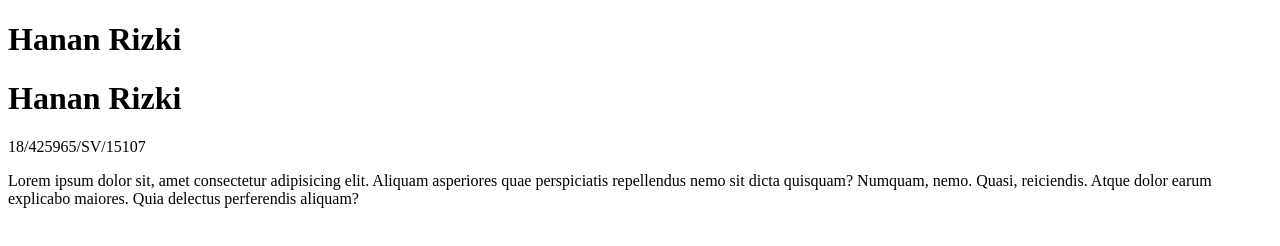
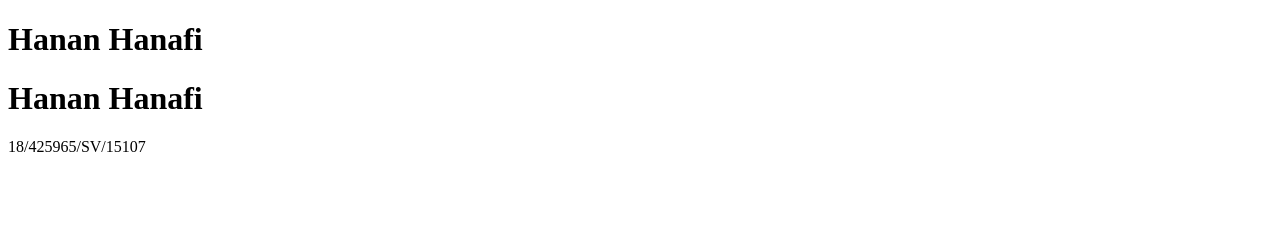
Before and after one commit to hananhanafi/scm-as, a plain HTML site: page index.html in a window 1280 px wide. Drawn offline with Linux system fonts and the light colour scheme.

Commit message:
Master Commit

```diff
--- a/index.html
+++ b/index.html
@@ -7,9 +7,9 @@
     <title>Praktikan Administrasi Sistem</title>
 </head>
 <body>
-    <h1>Hanan  Rizki</h1>
-    <h1>Hanan  Rizki</h1>
+    <h1>Hanan  Hanafi</h1>
+    <h1>Hanan  Hanafi</h1>
     <p>18/425965/SV/15107</p>
-    <p>Lorem ipsum dolor sit, amet consectetur adipisicing elit. Aliquam asperiores quae perspiciatis repellendus nemo sit dicta quisquam? Numquam, nemo. Quasi, reiciendis. Atque dolor earum explicabo maiores. Quia delectus perferendis aliquam?</p>
+
 </body>
 </html>
```
